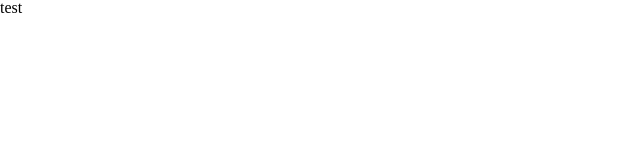
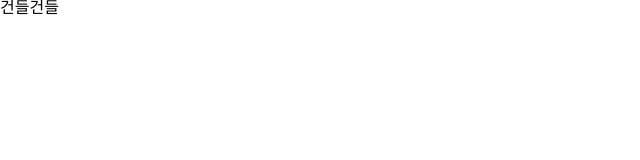
Before and after one commit to vjiji/front-hanghae-board, a React (Create React App) app: page / in a window 1280 px wide. Shown: the top 160 px of the page, without its empty margins (0-640 px from the left). Built offline with nearby package versions, Linux system fonts and the light colour scheme.

Commit message:
fix: text 수정

```diff
--- a/src/pages/Main.jsx
+++ b/src/pages/Main.jsx
@@ -1,7 +1,9 @@
 import React from 'react';
 
 const Main = () => {
-  return <div>test</div>;
+  return <div>
+    <h1>건들건들</h1>
+  </div>;
 };
 
 export default Main;
```
